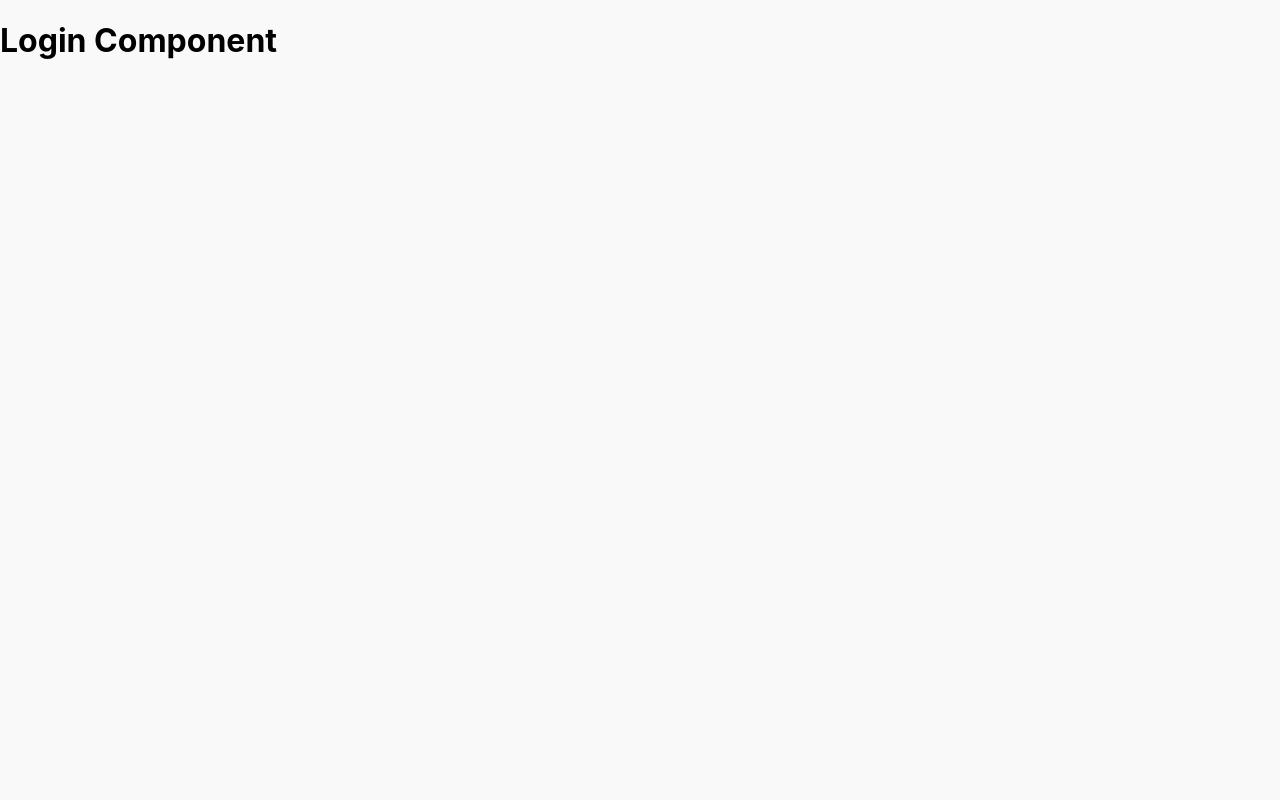
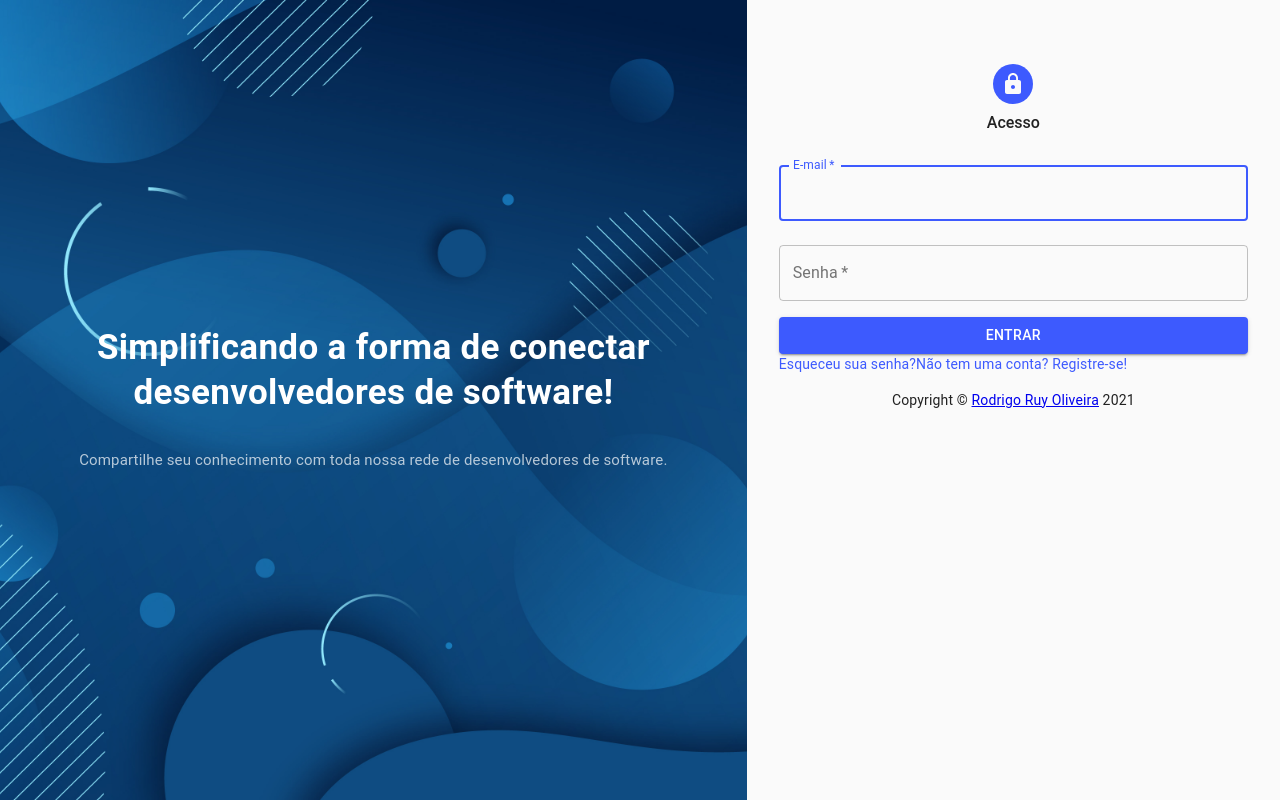
Before and after one commit to rrooliveira/conectadev, a React (Create React App) app: page /sign-in in a window 1280 px wide. Built offline with nearby package versions, Linux system fonts and the light colour scheme.

Commit message:
feat: add form login

```diff
--- a/src/components/PostCard/index.js
+++ b/src/components/PostCard/index.js
@@ -1,7 +1,6 @@
 import React from "react";
 import { makeStyles, Card, CardHeader, CardContent, CardActions, CardActionArea, Typography, Avatar, IconButton } from "@material-ui/core"
 import { Favorite, Bookmark, Message } from "@material-ui/icons";
-import { mergeClasses } from "@material-ui/styles";
 
 const useStyles = makeStyles((theme) => ({
     root: {
@@ -57,7 +56,7 @@ function PostCard({ post }) {
            <CardActions disableSpacing>
                <IconButton aria-label="like">
                    <Favorite />
-                   <Typography style={{cursos: 'pointer'}}
+                   <Typography style={{cursor: 'pointer'}}
                     color="textSecondary"
                     variant="body2"
                    >
--- a/src/index.js
+++ b/src/index.js
@@ -1,11 +1,12 @@
 import React from 'react';
 import ReactDOM from 'react-dom';
-import './index.css';
 import App from './App';
 import reportWebVitals from './reportWebVitals';
+import { CssBaseline } from '@material-ui/core';
 
 ReactDOM.render(
   <React.StrictMode>
+    <CssBaseline />
     <App />
   </React.StrictMode>,
   document.getElementById('root')
--- a/src/pages/SignIn/index.js
+++ b/src/pages/SignIn/index.js
@@ -1,9 +1,132 @@
 import React from "react";
-import { Login } from 'react-feather'
+import { makeStyles, Typography, Grid, Box, Avatar, TextField, Button, Link } from "@material-ui/core"
+import { Lock } from "@material-ui/icons"
+import { useNavigate } from 'react-router-dom'
+
+const useStyles = makeStyles((theme) => ({
+    root: {
+        height: '100vh'
+    },
+    image: {
+        backgroundImage: 'url(/images/background.jpg)',
+        backgroundPosition: 'center',
+        backgroundSize: 'cover',
+        backgroundRepeat: 'none',
+        padding: theme.spacing(2),
+        textAlign: 'center'
+    },
+    avatar: {
+        background: theme.palette.primary.main,
+        marginBottom: theme.spacing(1)
+    },
+    button: {
+        marginTop: theme.spacing(1)
+    },
+    form: {
+        margin: theme.spacing(2, 4)
+    }
+    //Exemplo usando div
+    // root: {
+    //     display: 'flex',
+    //     flexDirection: 'row',
+    //     height: '100vh'
+    // },
+    // left: {
+    //     background: 'blue',
+    //     flexGrow: 1,
+    //     flexBasis: '58%',
+
+    //     display: 'flex',
+    //     flexDirection: 'column',
+    //     justifyContent: 'center',
+    //     alignItems: 'center '
+
+    // },
+    // right: {
+    //     background: 'yellow',
+    //     flexGrow: 1,
+    //     flexBasis: '42%'
+    // },
+    // form: {
+    //     display: 'flex',
+    //     flexDirection: 'column',
+    //     margin: '64px 32px',
+    //     alignItems: 'center'
+    // }
+}))
+
+function Copyright() {
+    return (
+        <Typography variant='body2' align='center'>
+            {'Copyright © '}
+            <a color='inherit' href='https://github.com/rrooliveira'>Rodrigo Ruy Oliveira</a>{' '}
+            {new Date().getFullYear()}
+        </Typography>
+    )
+}
 
 function SignIn() {
+    const classes = useStyles()
+    const navigate = useNavigate()
+
     return (
-        <h1>Login Component</h1>
+        <Grid container className={classes.root}>
+            <Grid item container direction='column' justifyContent='center' alignItems='center' md={7} className={classes.image}>
+                <Typography style={{color: '#FFF', fontSize: 35, lineHeight: '45px'}}>
+                    <strong>Simplificando a forma de conectar desenvolvedores de software!</strong>
+                </Typography>
+                <Typography variant='body2' style={{color: 'rgb(255,255,255,0.7)', marginTop: 30, fontSize: 15, lineHeight: '30px'}}>
+                    Compartilhe seu conhecimento com toda nossa rede de desenvolvedores de software.
+                </Typography>
+            </Grid>
+            <Grid item md={5}>
+                <Box display='flex' flexDirection='column' alignItems='center' mt={8}>
+                    <Avatar className={classes.avatar}>
+                        <Lock />
+                    </Avatar>
+                    <Typography variant='h5'>Acesso</Typography>
+                    <form className={classes.form}>
+                        <TextField variant='outlined' margin='normal' required fullWidth id='email' label='E-mail' name='email' autoComplete='email' autoFocus />
+                        <TextField variant='outlined' margin='normal' required fullWidth id='password' label='Senha' name='password' autoComplete='current-password' />
+                        <Button fullWidth variant='contained' color='primary' className={classes.button} onClick={() => navigate('/')}>Entrar</Button>
+                        <Grid container>
+                            <Grid item>
+                                <Link>Esqueceu sua senha?</Link>
+                            </Grid>
+                            <Grid item>
+                                <Link>Não tem uma conta? Registre-se!</Link>
+                            </Grid>
+                        </Grid>
+                    </form>
+                    <Copyright />
+                </Box>
+            </Grid>
+        </Grid>
+
+        //Exemplo usando div
+        /* Flex Container */
+        // <div className={classes.root}>
+
+        //     {/* Flex Item / Comtainer */}
+        //     <div className={classes.left}>
+        //         <Typography style={{color: '#FFF', fontSize: 35, lineHeight: '45px'}}>
+        //             <strong>Simplificando a forma de conectar desenvolvedores de software!</strong>
+        //         </Typography>
+        //         <Typography variant='body2' style={{color: 'rgb(255,255,255,0.7)', marginTop: 30, fontSize: 15, lineHeight: '30px'}}>
+        //             Compartilhe seu conhecimento com toda nossa rede de desenvolvedores de software.
+        //         </Typography>
+        //     </div>
+
+        //     {/* Flex Item */}
+        //     <div className={classes.right}>
+        //         <form className={classes.form}>
+        //             <h4>Acesso</h4>
+        //             <input type="text" />
+        //             <input type="text" />
+        //         </form>
+        //     </div>
+
+        // </div>
     )
 }
 
--- a/src/theme/index.js
+++ b/src/theme/index.js
@@ -1,4 +1,4 @@
-import { createTheme, colors } from "@material-ui/core";
+import { createTheme } from "@material-ui/core";
 import palette from "./palette";
 import typography from "./typography";
 
```
